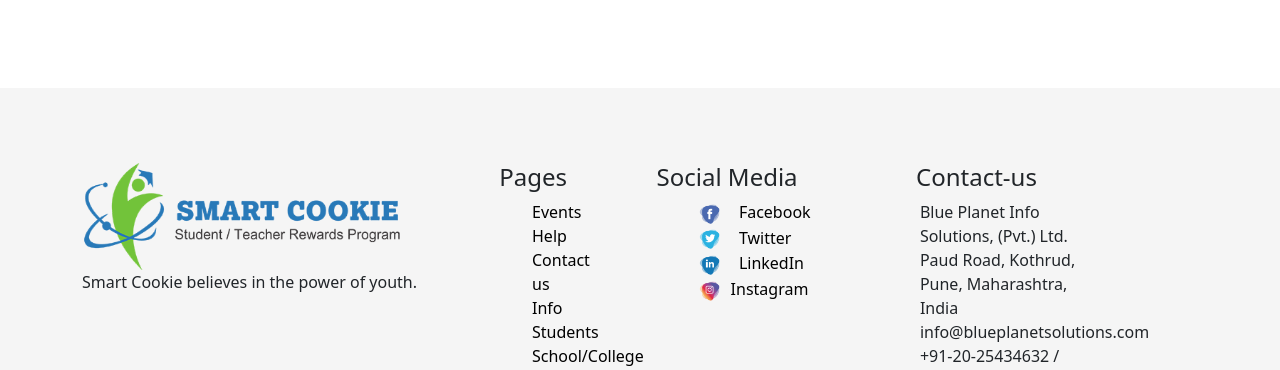
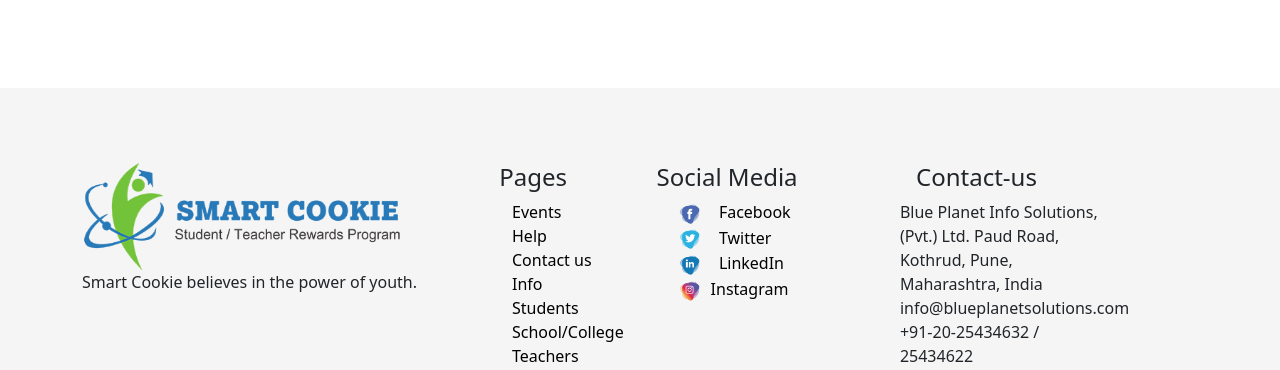
Before and after one commit to Wonderful-Days/WonderfulDays, a PHP site: page / in a window 1280 px wide. Shown: the part 2802-3172 px from the top of the page. Run offline with PHP 8.4, Linux system fonts and the light colour scheme; some libraries are stand-ins or nearby versions.

Commit message:
Update style.css

```diff
--- a/style.css
+++ b/style.css
@@ -353,7 +353,7 @@ footer a{
 }
 .single-footer-widget ul {
   list-style-type: none;
-  padding-left:70px;
+  padding-left:50px;
 
 }
 .single-footer-widget ul .social{
```
